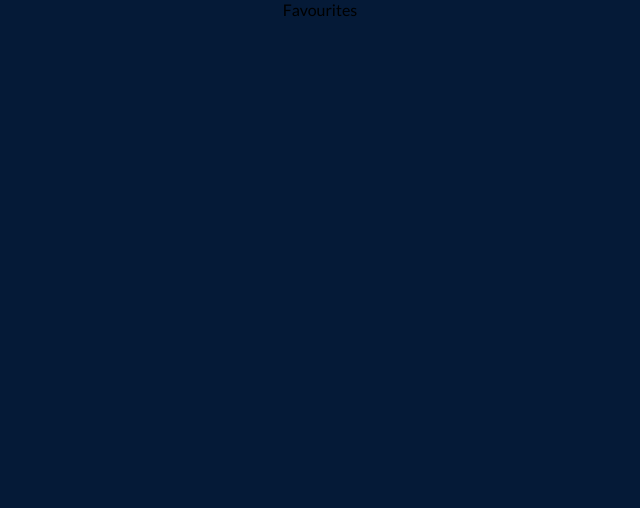
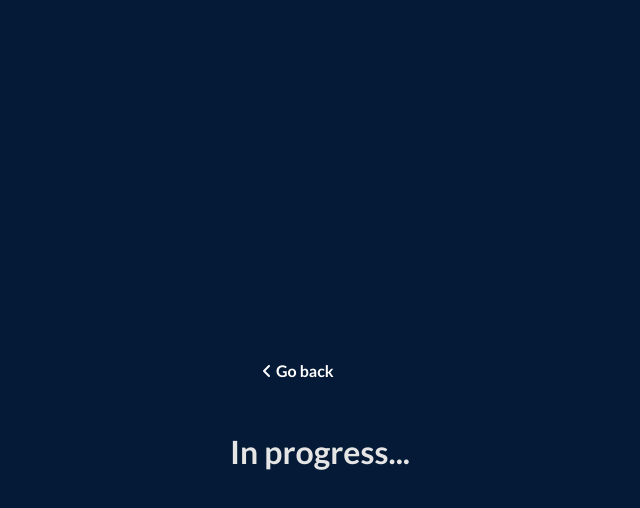
Before and after one commit to vitorsm19/Mozify, a React (Vite) app: page /favourites in a window 1280 px wide. Shown: the top 508 px of the page, without its empty margins (320-960 px from the left). Built offline with nearby package versions, Linux system fonts and the light colour scheme.

Commit message:
Refactoring and styling

```diff
--- a/src/App.css
+++ b/src/App.css
@@ -155,7 +155,7 @@ a:visited {
   justify-content: center;
   height: 67px;
   width: 100%;
-  padding: 0 1rem;
+  padding: 0 0.5rem;
   gap: 0.5rem 0;
   border-radius: 0 0 10px 10px;
 }
@@ -462,6 +462,16 @@ text-align: left;
   padding: 0 1rem;
 }
 
+.favourites {
+  display: flex;
+  flex-direction: column;
+  align-items: flex-start;
+  justify-content: center;
+  padding: 1rem 2rem;
+  color: #E5E5E5;
+  gap: 1.25rem 0;
+  height: 100%;
+}
 
 @media only screen and (max-width: 767px){
 
@@ -553,9 +563,6 @@ text-align: left;
 
 @media only screen and (min-width: 768px) and (max-width: 1440px){
 
-  .movie-poster, .add-favorite{
-    display: none;
-  }
 
   #header, .back, .movie-container {
     padding: 2rem 2rem;
@@ -564,15 +571,8 @@ text-align: left;
     padding: 0.5rem 2rem;
   }
 
-  .movies-section {
-
-  }
-  .add-favorite-mobile {
-    display: flex;
-    align-items: center;
-    justify-content: center;
-    font-size: 1rem;
-    cursor: pointer;
+  .movie-poster img {
+    width: 200px;
   }
 
   .greeting-title{
@@ -588,7 +588,7 @@ text-align: left;
   }
 
   .movie-details {
-    padding: 1rem 0;
+    padding: 1rem;
   }
 
   .movie-container{
@@ -624,9 +624,6 @@ text-align: left;
     object-fit: contain;
   }
 
-  .card-content{
-
-  }
 
 
   .dropdown-card{
--- a/src/Pages/Favourites.jsx
+++ b/src/Pages/Favourites.jsx
@@ -1,8 +1,23 @@
 import React from 'react'
+import { FontAwesomeIcon } from "@fortawesome/react-fontawesome";
+import { faAngleLeft, faStar } from "@fortawesome/free-solid-svg-icons";
+import { Link } from "react-router-dom";
+
 
 const Favourites = () => {
   return (
-    <div>Favourites</div>
+    <div className="favourites">
+      <div className="back">
+
+     <Link to="/">
+       <FontAwesomeIcon icon={faAngleLeft} />
+       <p>Go back</p>
+     </Link>
+
+
+   </div>
+      <h1>In progress...</h1>
+    </div>
   )
 }
 
--- a/src/Pages/Movie.jsx
+++ b/src/Pages/Movie.jsx
@@ -7,7 +7,7 @@ import { faClock, faCalendar, faHeart } from "@fortawesome/free-regular-svg-icon
 import MovieCard from "../components/MovieCard.jsx";
 import { Link } from "react-router-dom";
 import Navbar from "../components/Navbar.jsx";
-
+import AddFavourites from "../components/AddFavourites.jsx";
 import "../App.css";
 
 const moviesURL = import.meta.env.VITE_API;
@@ -32,6 +32,8 @@ const Movie = () => {
     getMovie(movieURL);
   }, []);
 
+
+
   return (
     <section
       className="movie-page"
@@ -54,9 +56,7 @@ const Movie = () => {
           <p>Go back</p>
         </Link>
 
-        <div className="add-favorite-mobile">
-          <FontAwesomeIcon icon={faHeart} />
-          </div>
+        <AddFavourites />
 
       </div>
 
@@ -72,10 +72,12 @@ const Movie = () => {
           <div className="movie-details">
             <span className="movie-title">
               {movie.title}
-              <span className="add-favorite">
+
+              <span className="add-favorite" >
                 <span>Add to favourites</span>
                <FontAwesomeIcon icon={faHeart} />
               </span>
+
             </span>
             {movie.tagline && <p className="movie-tagline">{movie.tagline}</p>}
             <p className="movie-overview">{movie.overview}</p>
--- /dev/null
+++ b/src/components/AddFavourites.jsx
@@ -0,0 +1,15 @@
+import React from 'react'
+import { useState, useEffect } from 'react'
+import "../App.css"
+import { FontAwesomeIcon } from '@fortawesome/react-fontawesome'
+import { faHeart } from '@fortawesome/free-regular-svg-icons'
+
+const AddFavourites = () => {
+  return (
+    <div className="add-favorite-mobile">
+    <FontAwesomeIcon icon={faHeart} />
+    </div>
+  )
+}
+
+export default AddFavourites
--- a/src/components/Navbar.jsx
+++ b/src/components/Navbar.jsx
@@ -7,9 +7,9 @@ import {
   faSliders,
   faBars,
   faClose,
-  faArrowCircleUp
+  faArrowCircleUp,
+  faHeart
 } from "@fortawesome/free-solid-svg-icons";
-import { faHeart } from "@fortawesome/free-regular-svg-icons";
 import {SplashIcon} from "../components/Splash.jsx";
 import MovieCard from "../components/MovieCard.jsx";
 
```
Also changed, not shown: src/App.jsx (line endings or trailing spaces).
